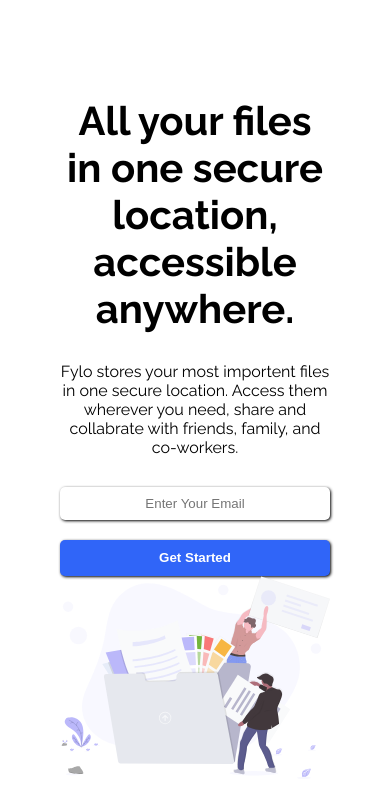
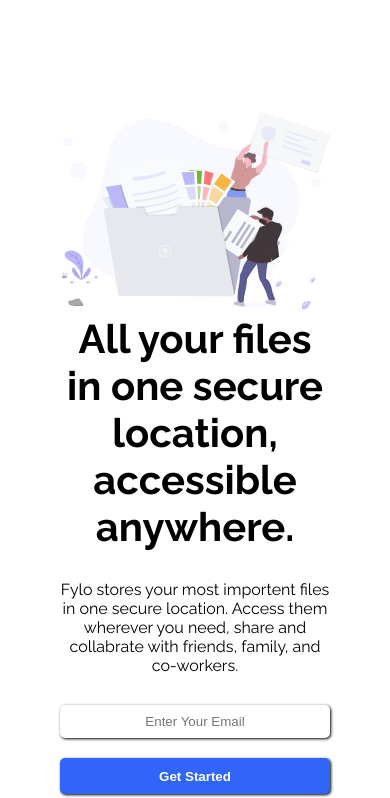
Before and after one commit to Balachandar-Sivakumar/Fylo-Task-Mukesh, a plain HTML site: page index.html in a window 390 px wide. Shown: the part 83-881 px from the top of the page. Drawn offline with Linux system fonts and the light colour scheme.

Commit message:
Image colum reverse

```diff
--- a/style.css
+++ b/style.css
@@ -543,4 +543,12 @@ p{
         margin-left:0 ;
     }
 
+    .img1{
+        margin-top: 15px;
+        flex-flow: 1;
+    }
+   .main1{
+    flex-flow: column-reverse;
+   }
+
 }
```
